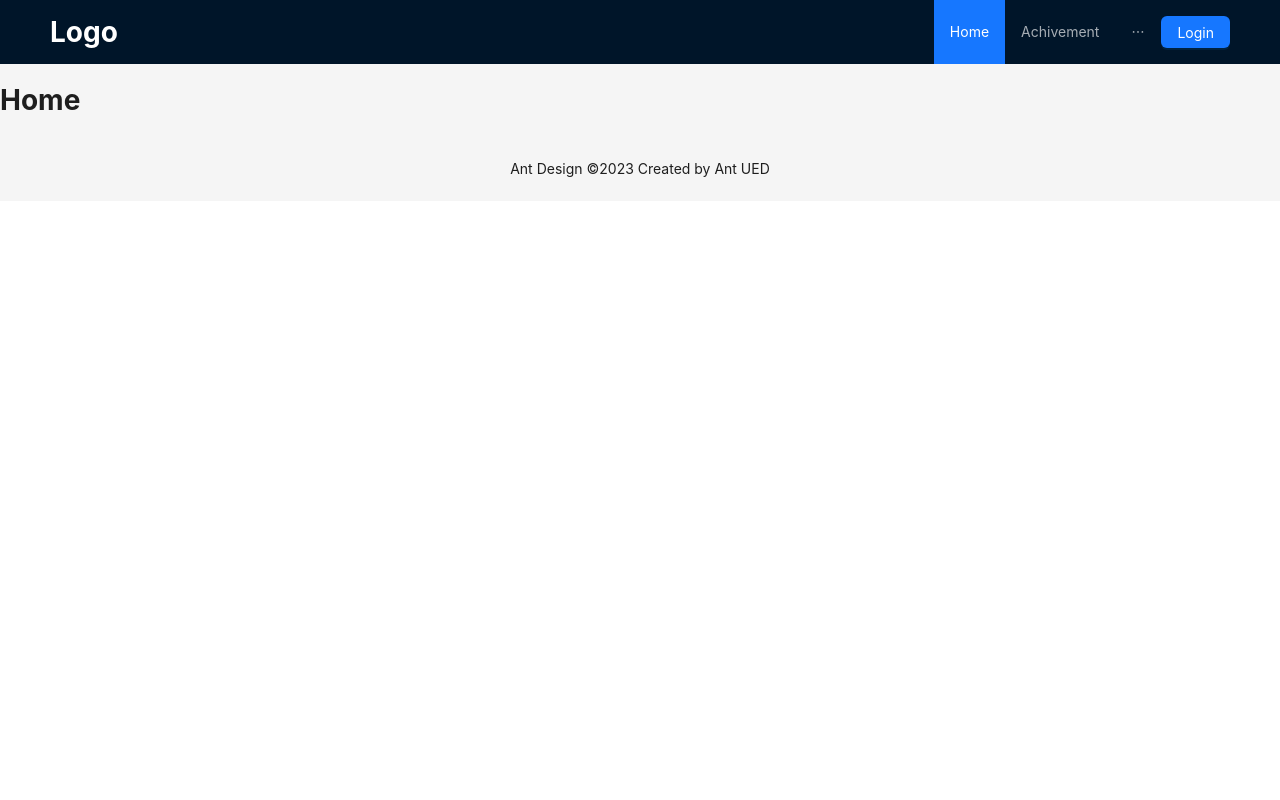
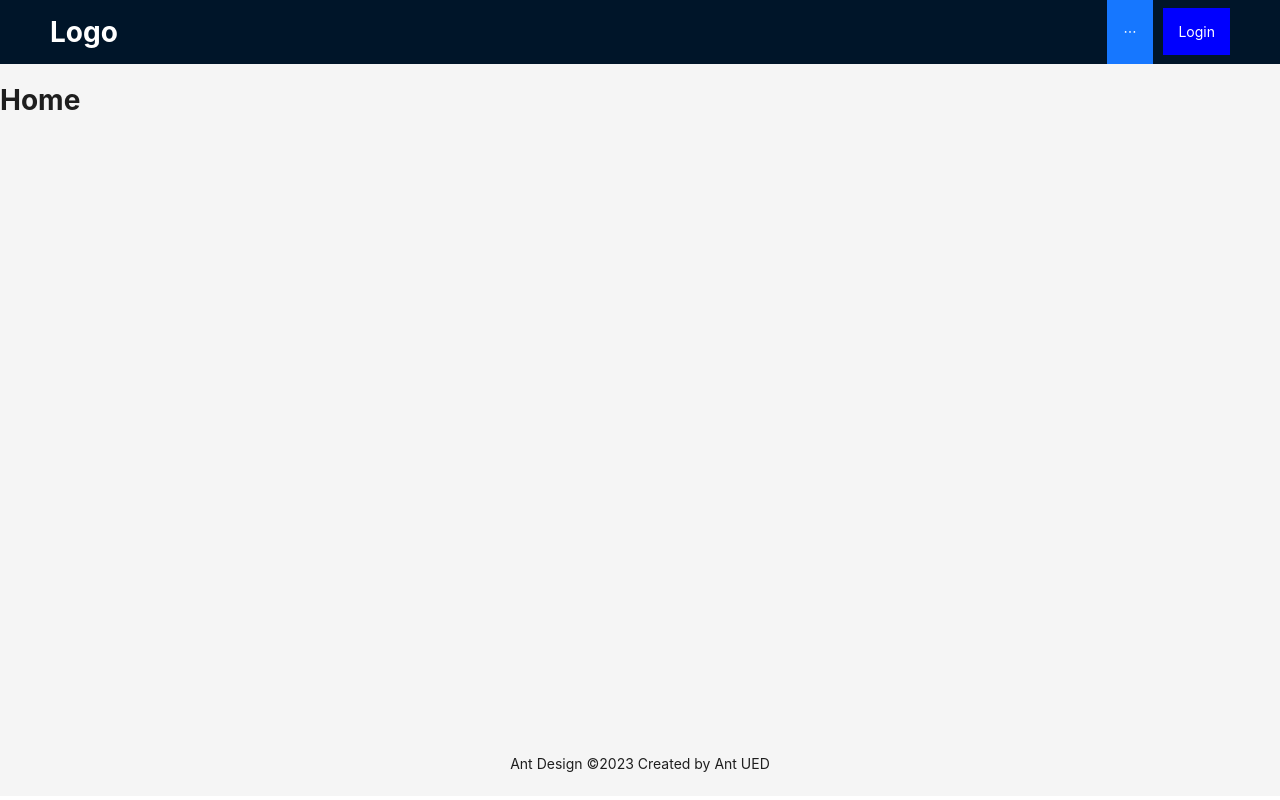
Before and after one commit to SchooLib/s-front-end, a React (Vite) app: page / in a window 1280 px wide. Built offline with nearby package versions, Linux system fonts and the light colour scheme.

Commit message:
fixed layouting landing page

```diff
--- /dev/null
+++ b/src/pages/LandingPages/index.css
@@ -0,0 +1,3 @@
+.content {
+    min-height: calc(100vh - 64px - 69px); /* Sesuaikan dengan tinggi header dan footer Anda */
+  }
--- a/src/pages/LandingPages/index.jsx
+++ b/src/pages/LandingPages/index.jsx
@@ -1,12 +1,17 @@
-import { Button, Layout, Menu } from "antd";
+import { Layout, Menu } from "antd";
 import { Outlet, Link } from "react-router-dom";
 const { Header, Content, Footer } = Layout;
+import "./index.css"
 
 const LayoutLandingPages = () => {
     const items = [
         {
             label: <Link to="/">Home</Link>,
             key: "home",
+        },
+        {
+          label: <Link to="/listbook">List Book</Link>,
+          key: "listbook",
         },
         {
             label: <Link to="/achivement">Achivement</Link>,
@@ -30,10 +35,12 @@ const LayoutLandingPages = () => {
         </div>
         <div style={{display: "flex", alignItems: "center"}}>
           <Menu theme="dark" mode="horizontal" defaultSelectedKeys={["home"]} items={items} />
-          <Button type="primary">Login</Button>
+          <div>
+            <Link to={"/login"} style={{marginLeft: "10px", border: 2, backgroundColor: "blue", padding: 15, color: "white"}} >Login</Link>
+          </div>
         </div>
       </Header>
-      <Content>
+      <Content className="content">
         <Outlet />
       </Content>
       <Footer
```
